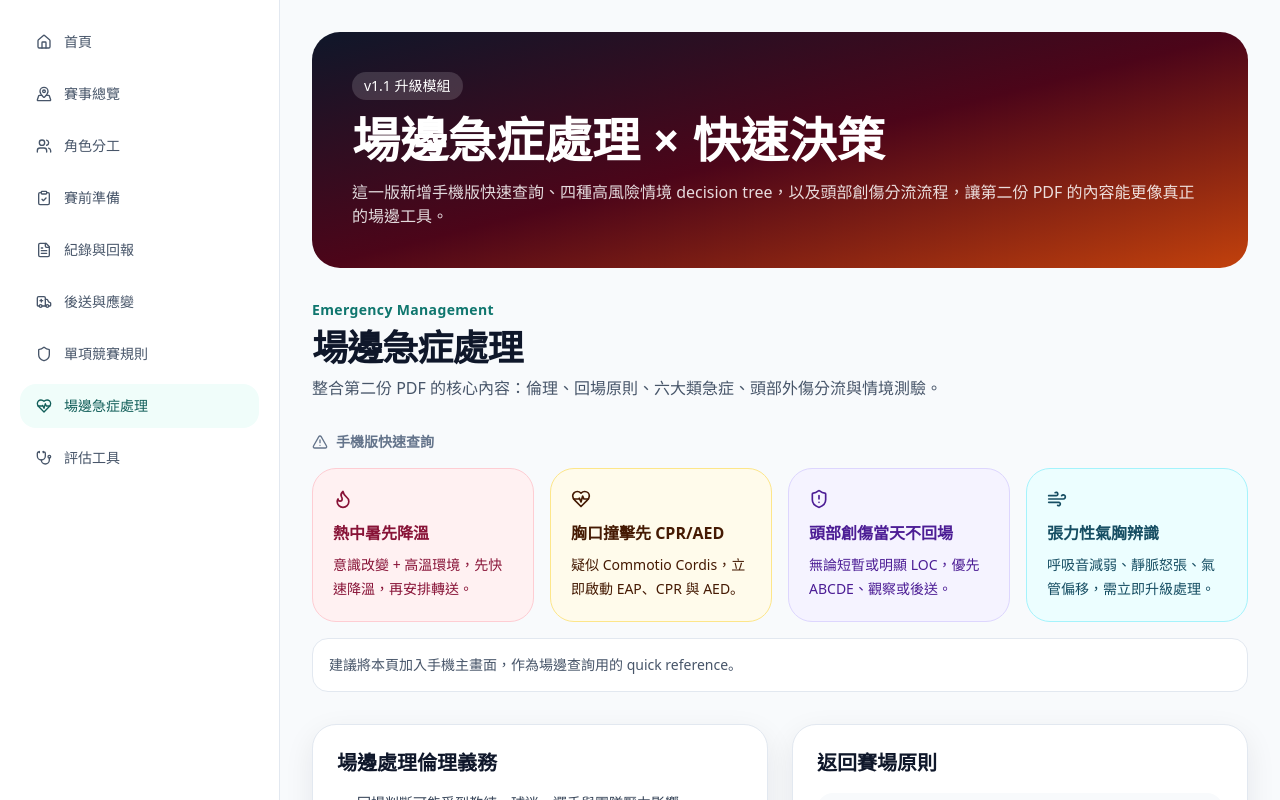
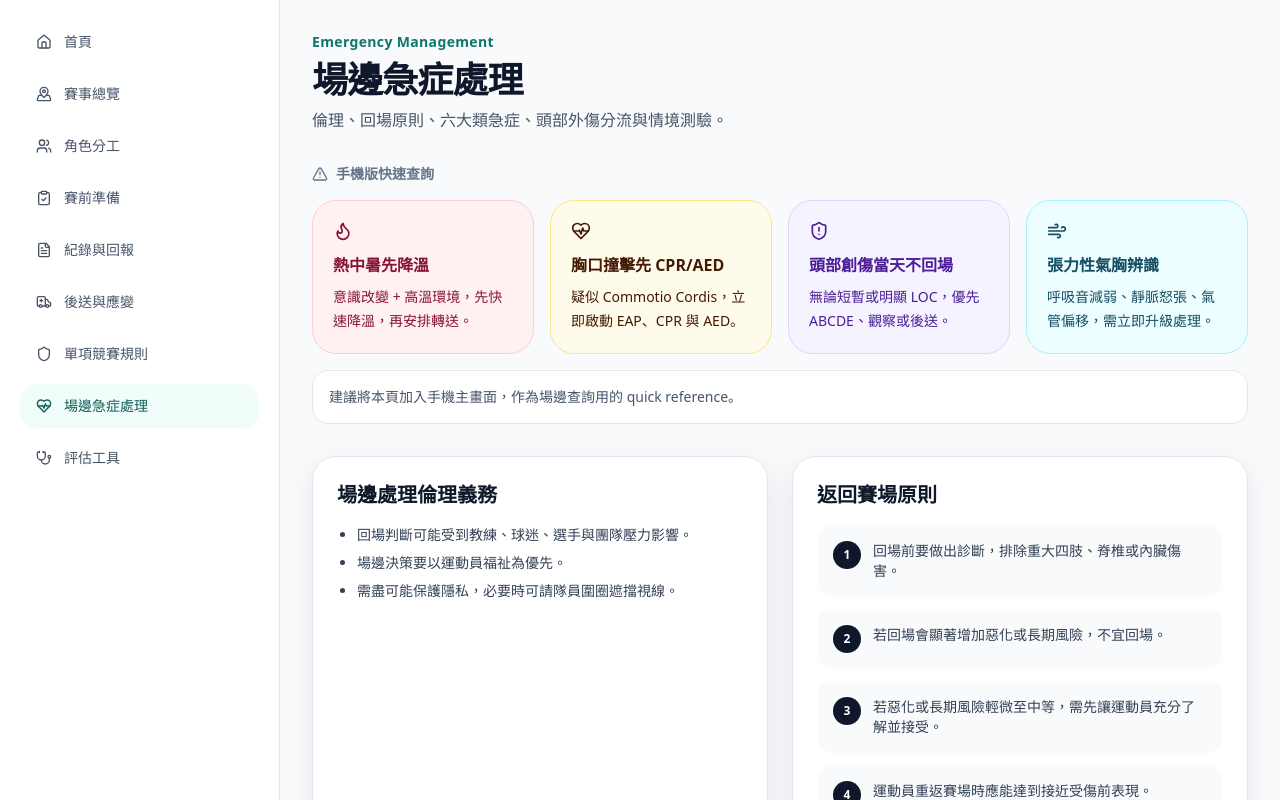
Before and after one commit to keanu77/2026NIAG, a Next.js app: page /emergency in a window 1280 px wide. Shown: the top 800 px of the page. Built offline with nearby package versions, Linux system fonts and the light colour scheme.

Commit message:
refactor: 場邊急症頁面改用統一 SectionTitle 版型

```diff
--- a/app/emergency/page.tsx
+++ b/app/emergency/page.tsx
@@ -6,7 +6,10 @@ import { ReturnToPlayCard } from "@/components/return-to-play-card";
 import { ScenarioQuiz } from "@/components/scenario-quiz";
 import { SectionTitle } from "@/components/section-title";
 import { EmergencyQuickActions } from "@/components/emergency-quick-actions";
-import { EmergencyDecisionTree, defaultTrees } from "@/components/emergency-decision-tree";
+import {
+  EmergencyDecisionTree,
+  defaultTrees,
+} from "@/components/emergency-decision-tree";
 import { ChapterNav } from "@/components/chapter-nav";
 import {
   emergencyCategories,
@@ -21,17 +24,11 @@ export default function EmergencyPage() {
   return (
     <PageShell>
       <div className="page-wrap">
-        <section className="rounded-[28px] bg-gradient-to-br from-slate-900 via-rose-950 to-orange-700 p-8 text-white md:p-10">
-          <div className="max-w-4xl space-y-4">
-            <div className="inline-flex rounded-full bg-white/15 px-3 py-1 text-sm font-medium">v1.1 升級模組</div>
-            <h1 className="text-3xl font-bold leading-tight md:text-5xl">場邊急症處理 × 快速決策</h1>
-            <p className="text-sm leading-7 text-white/85 md:text-base">
-              這一版新增手機版快速查詢、四種高風險情境 decision tree，以及頭部創傷分流流程，讓第二份 PDF 的內容能更像真正的場邊工具。
-            </p>
-          </div>
-        </section>
-
-        <SectionTitle eyebrow="Emergency Management" title="場邊急症處理" desc="整合第二份 PDF 的核心內容：倫理、回場原則、六大類急症、頭部外傷分流與情境測驗。" />
+        <SectionTitle
+          eyebrow="Emergency Management"
+          title="場邊急症處理"
+          desc="倫理、回場原則、六大類急症、頭部外傷分流與情境測驗。"
+        />
 
         <EmergencyQuickActions />
 
@@ -48,7 +45,11 @@ export default function EmergencyPage() {
         </div>
 
         <section className="space-y-4">
-          <SectionTitle eyebrow="Decision Support" title="高風險情境快速流程" desc="適合場邊先用來建立第一反應，再進一步搭配完整醫療評估。" />
+          <SectionTitle
+            eyebrow="Decision Support"
+            title="高風險情境快速流程"
+            desc="適合場邊先用來建立第一反應，再進一步搭配完整醫療評估。"
+          />
           <EmergencyDecisionTree trees={defaultTrees} />
         </section>
 
@@ -59,20 +60,33 @@ export default function EmergencyPage() {
             <div className="flex items-center gap-2 text-sm font-semibold text-slate-500">
               <Brain className="h-4 w-4" /> Head Injury Flow
             </div>
-            <h2 className="mt-2 text-2xl font-bold text-slate-900">頭部創傷分流</h2>
+            <h2 className="mt-2 text-2xl font-bold text-slate-900">
+              頭部創傷分流
+            </h2>
             <div className="mt-5 space-y-4">
               {headInjuryFlow.map((item) => (
-                <div key={item.level} className="rounded-3xl border border-slate-200 p-5">
+                <div
+                  key={item.level}
+                  className="rounded-3xl border border-slate-200 p-5"
+                >
                   <div className="flex flex-wrap items-center justify-between gap-3">
-                    <h3 className="text-lg font-bold text-slate-900">{item.level}</h3>
-                    <div className={`rounded-full px-3 py-1 text-xs font-semibold ${item.disposition.includes("立即") ? "bg-rose-100 text-rose-800" : "bg-amber-100 text-amber-900"}`}>
+                    <h3 className="text-lg font-bold text-slate-900">
+                      {item.level}
+                    </h3>
+                    <div
+                      className={`rounded-full px-3 py-1 text-xs font-semibold ${item.disposition.includes("立即") ? "bg-rose-100 text-rose-800" : "bg-amber-100 text-amber-900"}`}
+                    >
                       {item.disposition}
                     </div>
                   </div>
                   <div className="mt-4 grid gap-3 md:grid-cols-2 xl:grid-cols-4">
                     {item.steps.map((step) => (
-                      <div key={step} className="flex items-start gap-2 rounded-2xl bg-slate-50 p-3 text-sm text-slate-700">
-                        <ChevronRight className="mt-0.5 h-4 w-4 text-slate-400" /> {step}
+                      <div
+                        key={step}
+                        className="flex items-start gap-2 rounded-2xl bg-slate-50 p-3 text-sm text-slate-700"
+                      >
+                        <ChevronRight className="mt-0.5 h-4 w-4 text-slate-400" />{" "}
+                        {step}
                       </div>
                     ))}
                   </div>
@@ -82,18 +96,34 @@ export default function EmergencyPage() {
           </div>
           <div className="space-y-6">
             <div className="card p-6">
-              <h2 className="text-xl font-bold text-slate-900">技擊類支援提醒</h2>
+              <h2 className="text-xl font-bold text-slate-900">
+                技擊類支援提醒
+              </h2>
               <div className="mt-4 space-y-3 text-sm text-slate-700">
-                {["先熟悉 EAP 與裁判手勢／口令。", "確認可上場處理的人數與傷停時間。", "不確定規則時，先向裁判長確認。", "注意某些處置可能導致選手失格。"].map((item) => (
-                  <div key={item} className="rounded-2xl bg-slate-50 p-4">{item}</div>
+                {[
+                  "先熟悉 EAP 與裁判手勢／口令。",
+                  "確認可上場處理的人數與傷停時間。",
+                  "不確定規則時，先向裁判長確認。",
+                  "注意某些處置可能導致選手失格。",
+                ].map((item) => (
+                  <div key={item} className="rounded-2xl bg-slate-50 p-4">
+                    {item}
+                  </div>
                 ))}
               </div>
             </div>
             <div className="card p-6">
               <h2 className="text-xl font-bold text-slate-900">閉館前工作</h2>
               <div className="mt-4 space-y-3 text-sm text-slate-700">
-                {["清點醫療資源並回報需求", "彙整醫療紀錄與建議事項", "確認已無選手在比賽及練習", "完成簽退"].map((item) => (
-                  <div key={item} className="rounded-2xl bg-slate-50 p-4">{item}</div>
+                {[
+                  "清點醫療資源並回報需求",
+                  "彙整醫療紀錄與建議事項",
+                  "確認已無選手在比賽及練習",
+                  "完成簽退",
+                ].map((item) => (
+                  <div key={item} className="rounded-2xl bg-slate-50 p-4">
+                    {item}
+                  </div>
                 ))}
               </div>
             </div>
```
